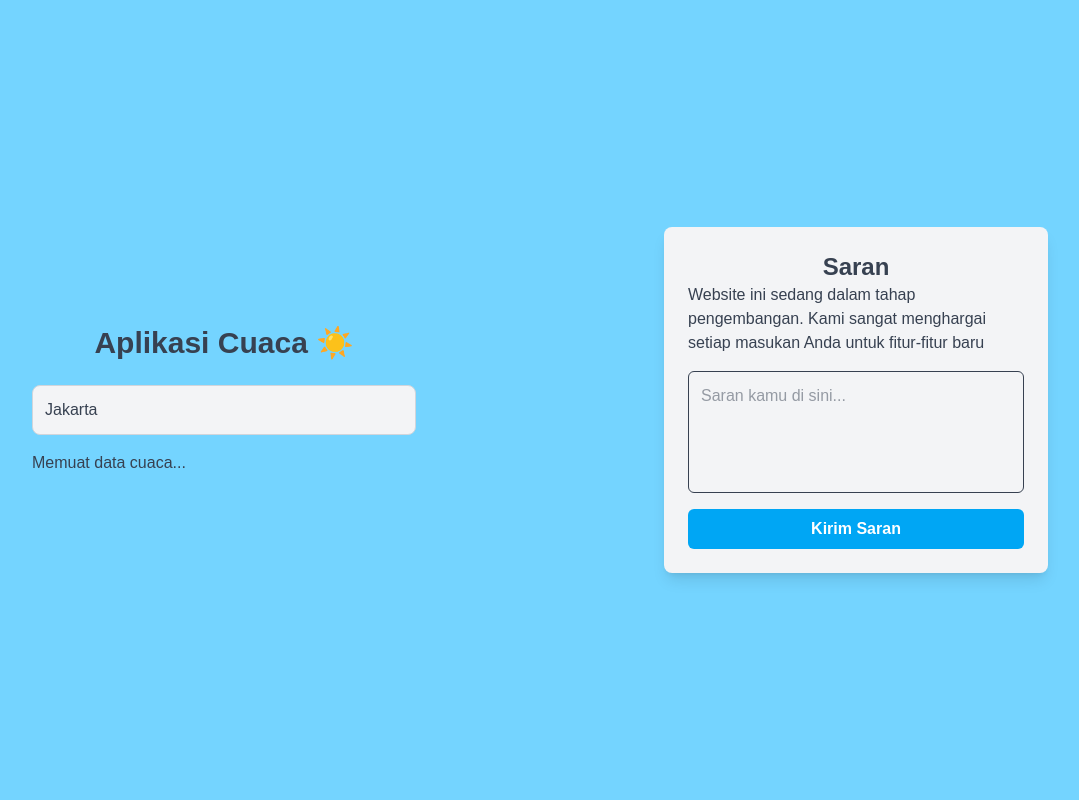
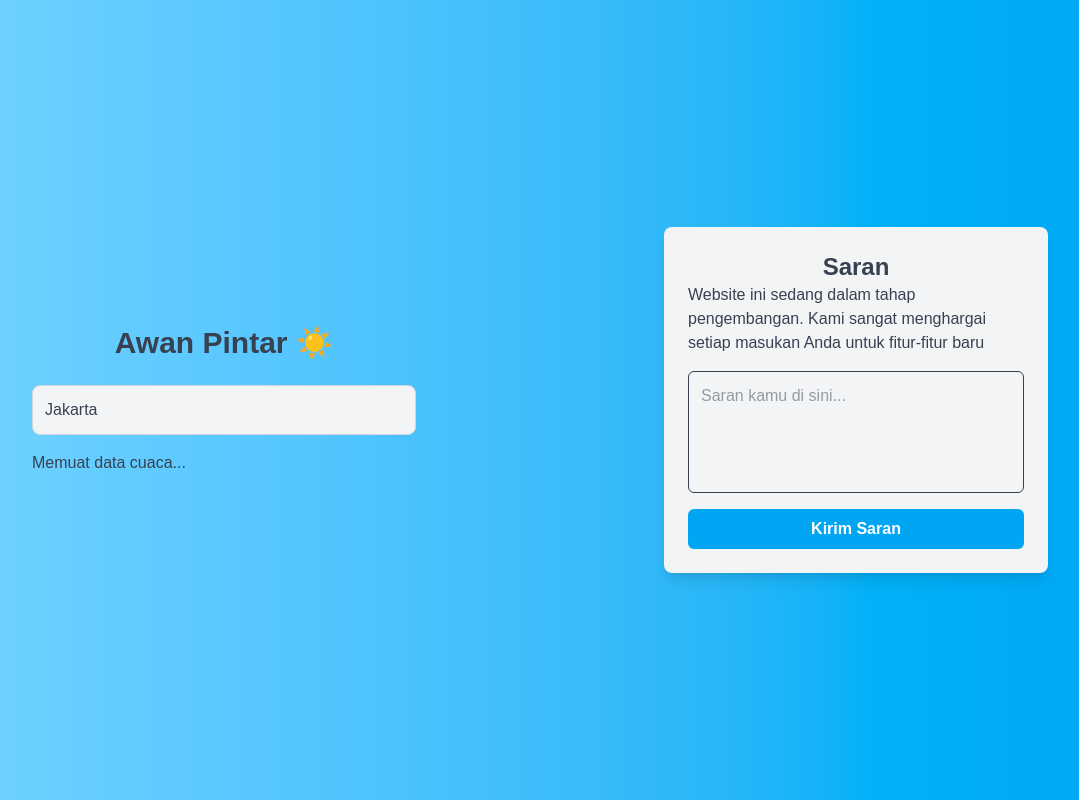
Before and after one commit to jodijonatan/awan-pintar, a Next.js app: page / in a window 1280 px wide. Shown: the whole page, without its empty margins (100-1179 px from the left). Built offline with nearby package versions, Linux system fonts and the light colour scheme; no server answers.

Commit message:
change background color and title

```diff
--- a/src/app/layout.js
+++ b/src/app/layout.js
@@ -1,7 +1,7 @@
 import "./globals.css";
 
 export const metadata = {
-  title: "Weather App",
+  title: "Awan Pintar",
   description: "Simple weather app built with Next.js",
 };
 
--- a/src/app/page.js
+++ b/src/app/page.js
@@ -66,11 +66,9 @@ export default function HomePage() {
   };
 
   return (
-    <div className="flex flex-col md:flex-row md:justify-between md:items-center min-h-screen bg-sky-300 py-12 px-6 gap-8 relative">
+    <div className="flex flex-col md:flex-row md:justify-between md:items-center min-h-screen bg-gradient-to-l from-sky-500 to-sky-300 py-12 px-6 gap-8 relative">
       <div className="flex-grow flex-shrink w-full max-w-sm mx-auto">
-        <h1 className="text-3xl font-bold mb-6 text-center">
-          Aplikasi Cuaca ☀️
-        </h1>
+        <h1 className="text-3xl font-bold mb-6 text-center">Awan Pintar ☀️</h1>
         {/* Input untuk mencari kota lain */}
         <input
           type="text"
```
